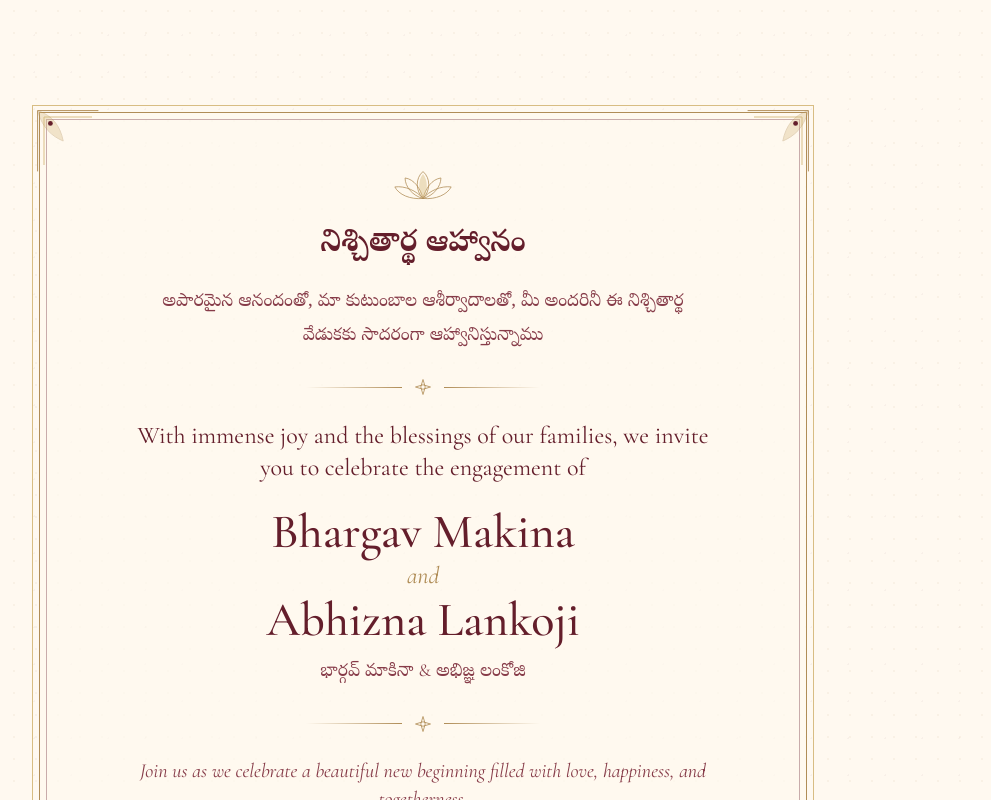
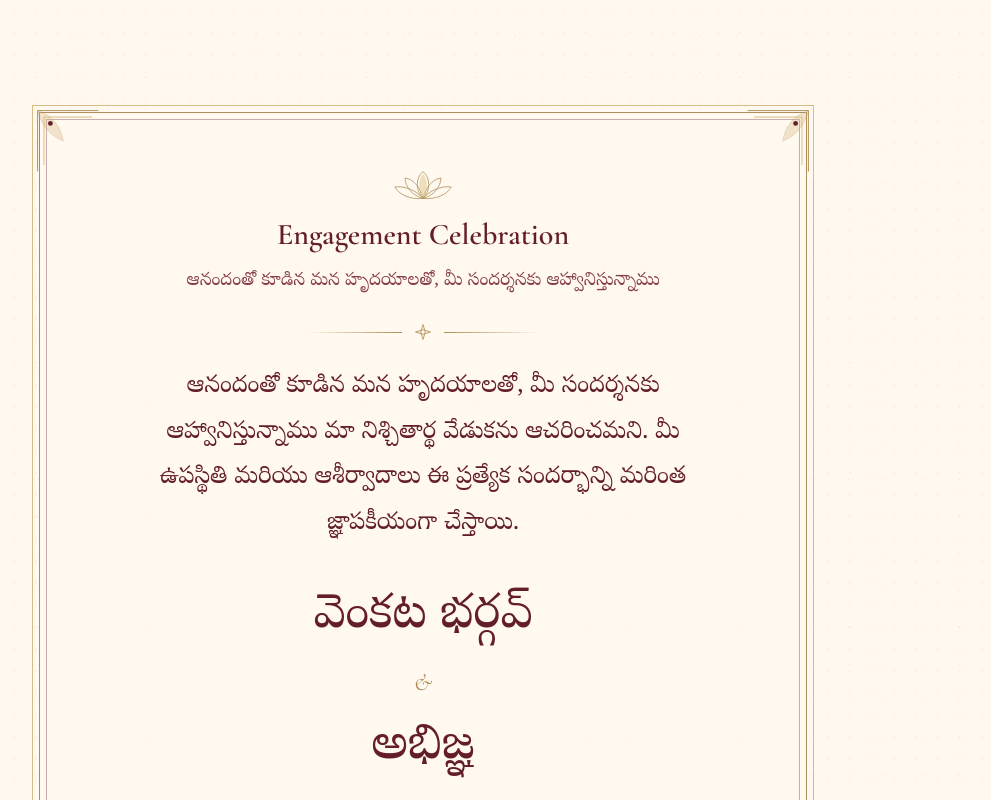
Before and after one commit to Bmakina001/AB__Eng_Invitation, a React (Vite) app: page / in a window 1280 px wide. Both pictures are taken after a click on the button "OPEN INVITATION". Shown: the top 800 px of the page, without its empty margins (217-1208 px from the left). Built offline with nearby package versions, Linux system fonts and the light colour scheme.

Commit message:
feat: add MusicControl component for audio playback with play/pause functionality

```diff
--- a/src/App.tsx
+++ b/src/App.tsx
@@ -5,6 +5,7 @@ import { copyLink, downloadIcs, nativeShare, whatsappUrl, type ShareResult } fro
 import { CornerOrnament, Divider, JasmineGarland, Kolam, Lamp, Lotus, TempleArch, Toranam } from './components/Art'
 import Countdown from './components/Countdown'
 import Gallery from './components/Gallery'
+import MusicControl from './components/MusicControl'
 import Opening from './components/Opening'
 import Reveal from './components/Reveal'
 
@@ -28,16 +29,15 @@ function Announcement() {
           <CornerOrnament className="absolute -bottom-1 -left-1 w-12 -scale-y-100 sm:w-16" />
           <CornerOrnament className="absolute -bottom-1 -right-1 w-12 -scale-100 sm:w-16" />
           <Lotus className="mx-auto mb-4 w-16" />
-          <h2 id="announce-h" lang="te" className="te text-2xl font-semibold text-maroon sm:text-3xl">నిశ్చితార్థ ఆహ్వానం</h2>
+          <h2 id="announce-h" className="display text-2xl font-semibold text-maroon sm:text-3xl">Engagement Celebration</h2>
           <p lang="te" className="te mx-auto mt-3 max-w-xl text-base text-maroon-soft sm:text-lg">{messages.announceIntroTe}</p>
           <Divider className="my-6" />
-          <p className="display mx-auto max-w-xl text-xl text-maroon sm:text-2xl">{messages.announceIntro}</p>
-          <p className="display mt-6 text-4xl font-medium text-maroon sm:text-5xl">{person1.en}</p>
-          <p className="display my-1 text-2xl italic text-gold">and</p>
-          <p className="display text-4xl font-medium text-maroon sm:text-5xl">{person2.en}</p>
-          <p lang="te" className="te mt-3 text-lg text-maroon-soft">{person1.te} &amp; {person2.te}</p>
+          <p lang="te" className="te mx-auto max-w-xl text-xl text-maroon sm:text-2xl">{messages.announceIntro}</p>
+          <p lang="te" className="te mt-6 text-4xl font-medium text-maroon sm:text-5xl">{person1.te}</p>
+          <p className="display my-1 text-2xl italic text-gold">&amp;</p>
+          <p lang="te" className="te text-4xl font-medium text-maroon sm:text-5xl">{person2.te}</p>
           <Divider className="my-6" />
-          <p className="display mx-auto max-w-xl text-lg italic text-maroon-soft sm:text-xl">{messages.announceOutro}</p>
+          <p lang="te" className="te mx-auto max-w-xl text-lg italic text-maroon-soft sm:text-xl">{messages.announceOutro}</p>
           <p lang="te" className="te mx-auto mt-3 max-w-xl text-base text-maroon-soft sm:text-lg">{messages.announceOutroTe}</p>
         </div>
       </Reveal>
@@ -54,7 +54,7 @@ function NameArt() {
       <Reveal className="relative mx-auto max-w-2xl text-center">
         <p lang="te" className="te text-lg text-maroon-soft">నిశ్చితార్థం</p>
         <p className="eyebrow mt-1">The Engagement of</p>
-        <h2 id="names-h" className="display mt-8 text-[3rem] font-medium leading-none text-maroon sm:text-7xl">{person1.short}</h2>
+        <h2 id="names-h" lang="te" className="te display mt-8 text-[3rem] font-medium leading-none text-maroon sm:text-7xl">{person1.short}</h2>
         <p lang="te" className="te text-xl text-maroon-soft">{person1.teShort}</p>
         <div className="my-5 flex items-center justify-center gap-4" aria-hidden="true">
           <span className="h-px w-16 bg-gold sm:w-28" />
@@ -63,7 +63,7 @@ function NameArt() {
           <Lamp className="w-7" />
           <span className="h-px w-16 bg-gold sm:w-28" />
         </div>
-        <p className="display text-[3rem] font-medium leading-none text-maroon sm:text-7xl">{person2.short}</p>
+        <p lang="te" className="te display text-[3rem] font-medium leading-none text-maroon sm:text-7xl">{person2.short}</p>
         <p lang="te" className="te text-xl text-maroon-soft">{person2.teShort}</p>
         <Divider className="mt-8" />
         <p className="eyebrow mt-6 !text-maroon">{formattedDate()}</p>
@@ -104,7 +104,8 @@ function Details() {
         <h2 id="details-h" className="display text-4xl text-maroon sm:text-5xl">Event Details</h2>
         <div className="frame mt-8 divide-y divide-gold/30 px-5 py-4">
           <Row icon={<Lotus className="w-10" />} label="Event">
-            {event.titleEn} <span lang="te" className="te block text-lg text-maroon-soft">{event.titleTe}</span>
+            <span className="block text-lg text-maroon">{event.titleEn}</span>
+            <span lang="te" className="te block text-base text-maroon-soft">{event.titleTe}</span>
           </Row>
           <Row icon={<CalendarPlus size={20} />} label="Date">
             {formattedDate()}
@@ -121,7 +122,7 @@ function Details() {
           )}
         </div>
         {!showVenue && (
-          <p className="mt-4 text-sm italic text-maroon-soft">Time and venue details will be shared soon.</p>
+          <p lang="te" className="te mt-4 text-sm italic text-maroon-soft">సమయం మరియు ప్రదేశ వివరణ త్వరలో పంపిస్తాము.</p>
         )}
         {import.meta.env.DEV && !showVenue && (
           <p className="mt-2 text-xs text-maroon">[dev] Fill in venue.name and venue.address in src/data/engagement.ts</p>
@@ -148,7 +149,7 @@ function Blessings() {
       <Reveal>
         <div className="frame px-6 py-14 sm:px-14">
           <Lotus className="mx-auto mb-4 w-14" />
-          <h2 id="bless-h" className="display text-3xl text-maroon sm:text-4xl">{messages.familyHeading}</h2>
+          <h2 id="bless-h" className="display text-3xl text-maroon sm:text-4xl">Family Blessings</h2>
           <p lang="te" className="te mt-2 text-lg text-maroon-soft">{messages.familyHeadingTe}</p>
           <Divider className="my-6" />
           {fams.length > 0 ? (
@@ -162,7 +163,7 @@ function Blessings() {
             </div>
           ) : (
             <>
-              <p className="display mx-auto max-w-lg text-lg italic text-maroon-soft sm:text-xl">{messages.familyGeneral}</p>
+              <p lang="te" className="te display mx-auto max-w-lg text-lg italic text-maroon-soft sm:text-xl">{messages.familyGeneral}</p>
               <p lang="te" className="te mx-auto mt-3 max-w-lg text-base text-maroon-soft">{messages.familyGeneralTe}</p>
             </>
           )}
@@ -191,12 +192,12 @@ function Closing() {
         <div className="frame px-6 py-14 sm:px-12">
           <JasmineGarland className="absolute -left-2 -top-3 w-24 sm:w-32" count={4} />
           <JasmineGarland className="absolute -right-2 -top-3 w-24 sm:w-32" count={4} />
-          <h2 id="closing-h" className="display text-2xl text-maroon sm:text-3xl">{messages.closing1}</h2>
-          <p className="display mt-4 text-lg italic text-maroon-soft sm:text-xl">{messages.closing2}</p>
+          <h2 id="closing-h" className="display text-2xl text-maroon sm:text-3xl">Join Us in Celebrating</h2>
+          <p lang="te" className="te display mt-4 text-lg italic text-maroon-soft sm:text-xl">{messages.closing2}</p>
           <p lang="te" className="te mt-4 text-base text-maroon-soft">{messages.closingTe}</p>
           <Divider className="my-6" />
           <p className="display text-xl italic text-gold-deep">{messages.closingWith}</p>
-          <p className="display mt-1 text-3xl font-medium text-maroon sm:text-4xl">{person1.en} &amp; {person2.en}</p>
+          <p lang="te" className="te display mt-1 text-3xl font-medium text-maroon sm:text-4xl">{person1.teShort} &amp; {person2.teShort}</p>
           <div className="mt-8 flex flex-col items-stretch justify-center gap-3 sm:flex-row sm:flex-wrap">
             {canShare && (
               <button type="button" className="btn btn-primary" onClick={() => run(nativeShare)}>
@@ -204,11 +205,12 @@ function Closing() {
               </button>
             )}
             <a className={`btn ${canShare ? 'btn-ghost' : 'btn-primary'}`} href={whatsappUrl()} target="_blank" rel="noopener noreferrer">
-              <MessageCircle size={16} /> {canShare ? 'WhatsApp' : 'Share Our Invitation on WhatsApp'}
+              <MessageCircle size={16} /> {canShare ? 'WhatsApp' : 'Share on WhatsApp'}
             </a>
             <button type="button" className="btn btn-ghost" onClick={() => run(copyLink)}>
               <Copy size={16} /> Copy Link
             </button>
+            <MusicControl />
           </div>
           <p role="status" aria-live="polite" className={`mt-4 min-h-6 text-sm ${status?.ok ? 'text-sage' : 'text-maroon'}`}>
             {status && (<>{status.ok && <Check size={14} className="mr-1 inline" />}{status.message}</>)}
--- a/src/components/Art.tsx
+++ b/src/components/Art.tsx
@@ -111,7 +111,7 @@ export function Divider({ className = '' }: { className?: string }) {
   )
 }
 
-/** Temple-inspired arch (gopuram-like tiers + ogee arch). Sized by parent. */
+/** Temple-inspired arch (gopuram-like tiers + decorative finial). Sized by parent. */
 export function TempleArch({ className = '' }: { className?: string }) {
   return (
     <svg viewBox="0 0 300 420" className={className} aria-hidden="true" preserveAspectRatio="xMidYMax meet">
@@ -119,8 +119,7 @@ export function TempleArch({ className = '' }: { className?: string }) {
         <path d="M30 420 V190 C30 110 110 90 150 30 C190 90 270 110 270 190 V420" />
         <path d="M46 420 V196 C46 124 118 104 150 52 C182 104 254 124 254 196 V420" stroke={GS} />
         <path d="M62 420 V200 C62 140 124 120 150 76 C176 120 238 140 238 200 V420" strokeWidth=".8" />
-        <path d="M150 8 V30 M140 20 H160" stroke={M} />
-        <circle cx="150" cy="6" r="3" fill={G} />
+        <circle cx="150" cy="12" r="5" fill={G} />
         {[0, 1, 2, 3, 4, 5, 6, 7].map((i) => (
           <g key={i}>
             <circle cx={36} cy={200 + i * 27} r="1.8" fill={G} />
--- /dev/null
+++ b/src/components/MusicControl.tsx
@@ -0,0 +1,67 @@
+import { Music, Pause, Play } from 'lucide-react'
+import { useEffect, useRef, useState } from 'react'
+import { engagement } from '../data/engagement'
+
+export default function MusicControl() {
+  const [isPlaying, setIsPlaying] = useState(false)
+  const [hasError, setHasError] = useState(false)
+  const audioRef = useRef<HTMLAudioElement>(null)
+
+  const hasAudio = engagement.music.trim() !== ''
+
+  useEffect(() => {
+    if (!audioRef.current || !hasAudio) return
+
+    audioRef.current.addEventListener('play', () => setIsPlaying(true))
+    audioRef.current.addEventListener('pause', () => setIsPlaying(false))
+    audioRef.current.addEventListener('error', () => setHasError(true))
+
+    // Autoplay music when component mounts
+    audioRef.current.play().catch(() => {
+      // Browser blocked autoplay - user needs to click play button
+      console.log('Autoplay blocked by browser policy')
+    })
+
+    return () => {
+      if (audioRef.current) {
+        audioRef.current.removeEventListener('play', () => setIsPlaying(true))
+        audioRef.current.removeEventListener('pause', () => setIsPlaying(false))
+        audioRef.current.removeEventListener('error', () => setHasError(true))
+      }
+    }
+  }, [hasAudio])
+
+  const toggle = () => {
+    if (!hasAudio || !audioRef.current) return
+    if (isPlaying) {
+      audioRef.current.pause()
+    } else {
+      audioRef.current.play().catch(() => setHasError(true))
+    }
+  }
+
+  return (
+    <>
+      {hasAudio && <audio ref={audioRef} src={engagement.music} loop autoPlay />}
+      <button
+        type="button"
+        className="btn btn-ghost"
+        onClick={toggle}
+        disabled={!hasAudio || hasError}
+        aria-label={isPlaying ? 'Pause music' : 'Play music'}
+        title={!hasAudio ? 'Music not configured' : hasError ? 'Music file not found' : ''}
+      >
+        {!hasAudio ? (
+          <Music size={16} className="opacity-50" />
+        ) : hasError ? (
+          <Music size={16} className="opacity-50" />
+        ) : isPlaying ? (
+          <Pause size={16} />
+        ) : (
+          <Play size={16} />
+        )}
+        {!hasAudio ? 'Music' : hasError ? 'Music unavailable' : isPlaying ? 'Pause' : 'Play'} Music
+      </button>
+    </>
+  )
+}
--- a/src/components/Opening.tsx
+++ b/src/components/Opening.tsx
@@ -59,12 +59,12 @@ export default function Opening({ onOpened }: { onOpened: () => void }) {
 
         <div className="relative z-10 flex max-h-full flex-col items-center overflow-y-auto px-8 py-24 text-center">
           <p lang="te" className="te text-3xl font-semibold text-maroon sm:text-4xl">శుభమస్తు</p>
-          <p className="display mt-3 text-base italic text-maroon-soft sm:text-lg">{messages.openingBlessing}</p>
+          <p lang="te" className="te display mt-3 text-base italic text-maroon-soft sm:text-lg">{messages.openingBlessing}</p>
           <p className="eyebrow mt-5">{engagement.event.titleEn}</p>
-          <h1 className="display mt-4 text-[2.6rem] font-medium leading-[1.05] text-maroon sm:text-6xl">
-            {person1.en}
+          <h1 lang="te" className="te display mt-4 text-[2.6rem] font-medium leading-[1.05] text-maroon sm:text-6xl">
+            {person1.te}
             <span className="my-1 block text-3xl italic text-gold sm:text-4xl" aria-label="and">&amp;</span>
-            {person2.en}
+            {person2.te}
           </h1>
           <p lang="te" className="te mt-4 text-sm text-maroon-soft sm:text-base">నిశ్చితార్థ వేడుకకు సాదర ఆహ్వానం</p>
           <p className="display mt-3 text-base italic text-maroon-soft">{messages.tagline}</p>
--- a/src/data/engagement.ts
+++ b/src/data/engagement.ts
@@ -2,6 +2,7 @@
  * Single source of truth for the invitation.
  * Edit this file only. Leave optional fields empty ('' / null / []) to hide them.
  */
+import musicFile from '../assets/music/Sita kalyanaaa music.mp3'
 export interface EngagementConfig {
   person1: { en: string; te: string; short: string; teShort: string }
   person2: { en: string; te: string; short: string; teShort: string }
@@ -54,49 +55,52 @@ export interface EngagementConfig {
 }
 
 export const engagement: EngagementConfig = {
-  person1: { en: 'Bhargav Makina', te: 'భార్గవ్ మాకినా', short: 'Bhargav', teShort: 'భార్గవ్' },
-  person2: { en: 'Abhizna Lankoji', te: 'అభిజ్ఞ లంకోజి', short: 'Abhizna', teShort: 'అభిజ్ఞ' },
+  person1: { en: 'Bhargav Makina', te: 'వెంకట భర్గవ్', short: 'Bhargav', teShort: 'భర్గవ్' },
+  person2: { en: 'Abhizna Lankoji', te: 'అభిజ్ఞ', short: 'Abhizna', teShort: 'అభిజ్ఞ' },
   event: {
     titleEn: 'Engagement Ceremony',
-    titleTe: 'నిశ్చితార్థం',
+    titleTe: 'నిశ్చితార్థ వేడుక',
     date: '2026-10-30',
-    time: '',
-    timeLabel: '',
+    time: '19:30',
+    timeLabel: '7:30 PM',
     timeZone: 'Asia/Kolkata',
     utcOffset: '+05:30',
     durationHours: 3,
   },
-  // Leave venue empty until confirmed; the venue card stays hidden.
-  venue: { name: '', address: '', mapUrl: '' },
+  venue: {
+    name: 'Pallem Maneswari Nilayam',
+    address: '41-1/3-44, 2nd Line, Dwarakanagar, Krishna Lanka, Vijayawada, Andhra Pradesh 520013',
+    mapUrl: `https://www.google.com/maps/search/?api=1&query=${encodeURIComponent('Pallem Maneswari Nilayam, 41-1/3-44, 2nd Line, Dwarakanagar, Krishna Lanka, Vijayawada, Andhra Pradesh 520013')}`
+  },
   messages: {
-    openingBlessing: 'With the blessings of our families',
-    tagline: 'Two families, one beautiful beginning.',
+    openingBlessing: 'కుటుంబ ఆశీర్వాదాలతో',
+    tagline: 'రెండు కుటుంబాలు, ఒక సుందరమైన ప్రారంభం',
     announceIntro:
-      'With immense joy and the blessings of our families, we invite you to celebrate the engagement of',
+      'ఆనందంతో కూడిన మన హృదయాలతో, మీ సందర్శనకు ఆహ్వానిస్తున్నాము మా నిశ్చితార్థ వేడుకను ఆచరించమని. మీ ఉపస్థితి మరియు ఆశీర్వాదాలు ఈ ప్రత్యేక సందర్భాన్ని మరింత జ్ఞాపకీయంగా చేస్తాయి.',
     announceOutro:
-      'Join us as we celebrate a beautiful new beginning filled with love, happiness, and togetherness.',
+      'మా కుటుంబాల ఆశీర్వాదాలతో, మీ ఎందరినీ సాదరంగా ఆహ్వానిస్తున్నాము మా నిశ్చితార్థ వేడుకను ఆచరించమని మరియు ఈ ప్రత్యేక ప్రారంభానికి సంబంధించిన ఆనందంలో భాగస్వామ్యమయ్యేందుకు.',
     announceIntroTe:
-      'అపారమైన ఆనందంతో, మా కుటుంబాల ఆశీర్వాదాలతో, మీ అందరినీ ఈ నిశ్చితార్థ వేడుకకు సాదరంగా ఆహ్వానిస్తున్నాము',
+      'ఆనందంతో కూడిన మన హృదయాలతో, మీ సందర్శనకు ఆహ్వానిస్తున్నాము',
     announceOutroTe:
       'ప్రేమ, ఆనందం, ఆత్మీయతలతో నిండిన ఈ కొత్త ప్రారంభంలో మాతో కలిసి పాలుపంచుకోండి.',
-    familyHeading: 'With the love and blessings of our families',
-    familyHeadingTe: 'మా కుటుంబాల ప్రేమ ఆశీర్వాదాలతో',
+    familyHeading: 'మా కుటుంబాల ప్రేమ ఆశీర్వాదాలతో',
+    familyHeadingTe: 'కుటుంబ ఆశీర్వాదం',
     familyGeneral:
-      'Our families are the foundation of this joyful beginning, and we ask for your warm wishes as we take this step together.',
+      'మా కుటుంబాలే ఈ శుభారంభానికి పునాది. ఈ అడుగులో మీ ఆత్మీయ శుభాకాంక్షలు మాకు కావాలి.',
     familyGeneralTe:
-      'మా కుటుంబాలే ఈ శుభారంభానికి పునాది. ఈ అడుగులో మీ ఆత్మీయ శుభాకాంక్షలు మాకు కావాలి.',
-    closing1: 'We look forward to celebrating this special moment with you.',
-    closing2: 'Your presence and blessings will make our day even more memorable.',
-    closingWith: 'With love,',
+      'ఈ జీవన సఫరంలో మీ దీవెనలతో మాకు కూడా కంపెనీ ఉండాలని కోరుకుంటున్నాము.',
+    closing1: 'ఈ విశేష క్షణాన్ని మీతో కలిసి ఆచరించటానికి ఎంతగా ఆశ్వాస్తున్నాము.',
+    closing2: 'మీ రాక మరియు ఆశీర్వాదాలు మా వేడుకను మరింత జ్ఞాపకీయంగా చేస్తాయి.',
+    closingWith: 'ప్రేమతో,',
     closingTe: 'మీ రాక, మీ ఆశీస్సులు మా నిశ్చితార్థ వేడుకకు మరింత శోభను చేకూరుస్తాయి.',
-    afterEvent: 'A beautiful beginning to remember.',
-    onEventDay: 'Today is our engagement. Thank you for your blessings!',
+    afterEvent: 'సుందరమైన ప్రారంభం జరిగింది.',
+    onEventDay: 'ఈ రోజే మా నిశ్చితార్థం. మీ ఆశీస్సులకు ధన్యవాదాలు!',
     onEventDayTe: 'ఈ రోజే మా నిశ్చితార్థం. మీ ఆశీస్సులకు ధన్యవాదాలు!',
   },
   families: [],
   gallery: [],
   shareImage: '',
-  music: '',
+  music: musicFile,
   theme: {
     ivory: '#FFF9F0',
     paper: '#F5EBDD',
@@ -107,9 +111,9 @@ export const engagement: EngagementConfig = {
     green: '#4E624B',
   },
   seo: {
-    title: 'Bhargav & Abhizna | Engagement Invitation',
+    title: 'భర్గవ్ & అభిజ్ఞ | నిశ్చితార్థ ఆహ్వానం',
     description:
-      'An invitation to celebrate the engagement of Bhargav Makina and Abhizna Lankoji on Friday, 30 October 2026.',
+      '2026 అక్టోబర్ 30న భర్గవ్ మకినా మరియు అభిజ్ఞ లంకోజి నిశ్చితార్థ వేడుకకు ఆహ్వానం.',
   },
 }
 
```
Also changed, not shown: 2 other files (tests, documents, lock files or other folders).
